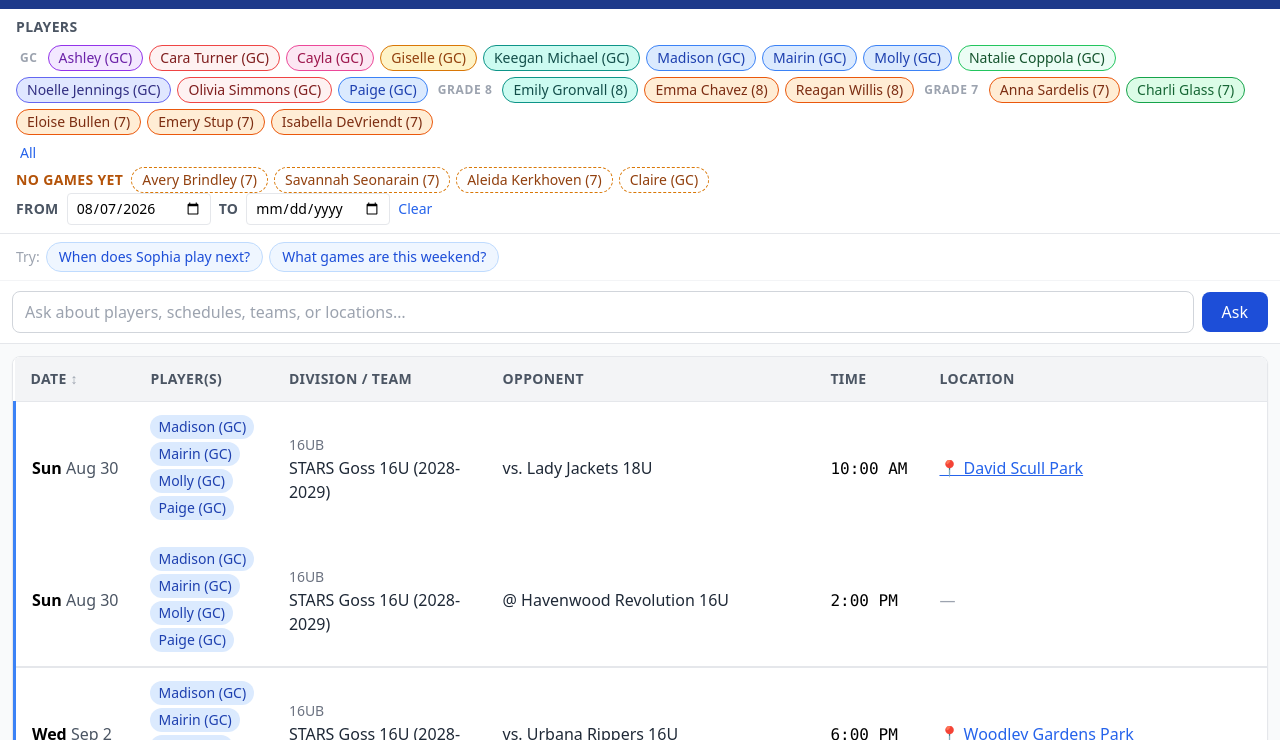
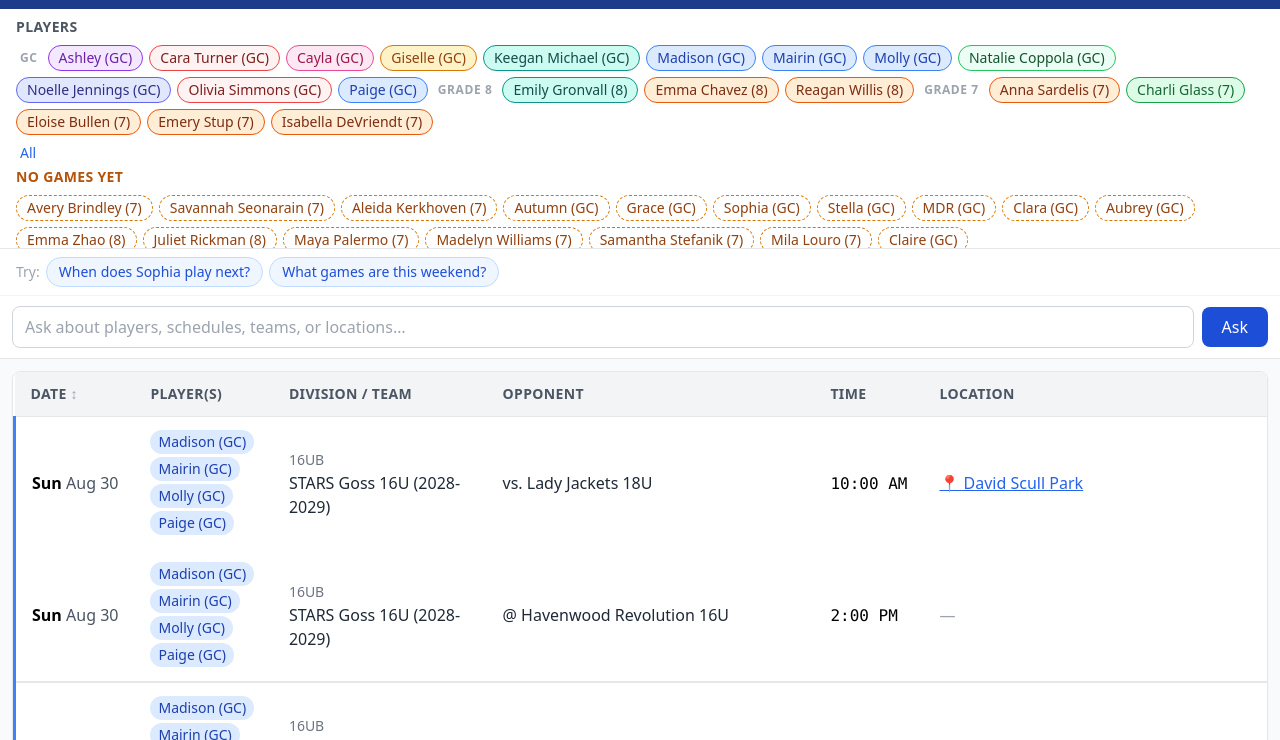
Before and after one commit to moonduster-dev/gc-schedule-app, a website: page public/index.html in a window 1280 px wide. Shown: the part 60-800 px from the top of the page. Drawn offline with nearby package versions, Linux system fonts and the light colour scheme; no server answers.

Commit message:
Update schedule data 2026-08-07 (102 rows)

```diff
--- a/public/index.html
+++ b/public/index.html
@@ -250,7 +250,85 @@ const EMBEDDED_UNASSIGNED = [
     "player": "Aleida Kerkhoven (7)",
     "division": "",
     "team": "",
-    "note": "no 2027 team yet"
+    "note": "no 2027 team yet - was Shockwaves 11U"
+  },
+  {
+    "player": "Autumn (GC)",
+    "division": "",
+    "team": "",
+    "note": "no 2027 team yet - was Shockwaves 16U"
+  },
+  {
+    "player": "Grace (GC)",
+    "division": "",
+    "team": "",
+    "note": "no 2027 team yet - was MD Stars Fastpitch DiM/Parson"
+  },
+  {
+    "player": "Sophia (GC)",
+    "division": "",
+    "team": "",
+    "note": "no 2027 team yet - was Green Wave 14U"
+  },
+  {
+    "player": "Stella (GC)",
+    "division": "",
+    "team": "",
+    "note": "no 2027 team yet - was Lady Jackets 16B"
+  },
+  {
+    "player": "MDR (GC)",
+    "division": "",
+    "team": "",
+    "note": "no 2027 team yet - was Olney Cougars 18U"
+  },
+  {
+    "player": "Clara (GC)",
+    "division": "",
+    "team": "",
+    "note": "no 2027 team yet - was Freedom Firebirds-Petry"
+  },
+  {
+    "player": "Aubrey (GC)",
+    "division": "",
+    "team": "",
+    "note": "no 2027 team yet - was MD Stars Fastpitch 2029"
+  },
+  {
+    "player": "Emma Zhao (8)",
+    "division": "",
+    "team": "",
+    "note": "no 2027 team yet - was Shockwaves 13U"
+  },
+  {
+    "player": "Juliet Rickman (8)",
+    "division": "",
+    "team": "",
+    "note": "no 2027 team yet - was Damascus Lady Jackets 12U"
+  },
+  {
+    "player": "Maya Palermo (7)",
+    "division": "",
+    "team": "",
+    "note": "no 2027 team yet - was Olney Cougars 12U"
+  },
+  {
+    "player": "Madelyn Williams (7)",
+    "division": "",
+    "team": "",
+    "note": "no 2027 team yet - was Olney Cougars 12U"
+  },
+  {
+    "player": "Samantha Stefanik (7)",
+    "division": "",
+    "team": "",
+    "note": "no 2027 team yet - was Olney Cougars 12U"
+  },
+  {
+    "player": "Mila Louro (7)",
+    "division": "",
+    "team": "",
+    "note": "no 2027 team yet - was EYO Lady Hurricanes 12U"
   },
   {
     "player": "Claire (GC)",
```
